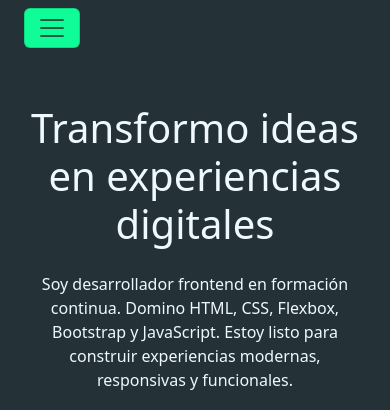
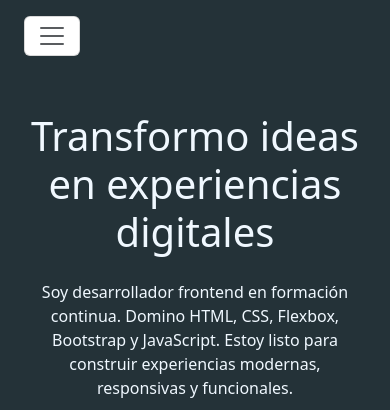
Before and after one commit to rcortesia69/rcortesia69.github.io, a plain HTML site: page Portafolio.html in a window 390 px wide. Shown: the top 410 px of the page. Drawn offline with nearby package versions, Linux system fonts and the light colour scheme.

Commit message:
se agregan cambios en navbar haciendo responsive y se modifica color del boton

```diff
--- a/Portafolio.html
+++ b/Portafolio.html
@@ -14,11 +14,13 @@
     <!-- Navbar -->
     <nav class="navbar navbar-expand-md ">
       <div class="container-fluid">
-        <button class="navbar-toggler" type="button" data-bs-toggle="collapse" data-bs-target="#navbarTogglerDemo01" aria-controls="navbarTogglerDemo01" aria-expanded="false" aria-label="Toggle navigation">
+
+        <button class="navbar-toggler mt-2" type="button" data-bs-toggle="collapse" data-bs-target="#navbarTogglerDemo01" aria-controls="navbarTogglerDemo01" aria-expanded="false" aria-label="Toggle navigation">
           <span class="navbar-toggler-icon"></span>
         </button>
+
         <div class="collapse navbar-collapse justify-content-between m-2 p-2" id="navbarTogglerDemo01">
-          <h1><i class="bi bi-code-slash"></i>Ricardo Cortesia</h1>
+          <h1 class="navbar-brand d-none d-md-block text-white fs-2"><i class="bi bi-code-slash"></i>Ricardo Cortesia</h1>
           <ul class="navbar-nav m-2 justify-content-center align-items-center">
             <li class="nav-item inicio">
               <a class="nav-link "  href="index.html">CV</a>
--- a/assets/css/style.css
+++ b/assets/css/style.css
@@ -27,7 +27,8 @@ body {
     font-size: 1.7rem;
 }
 .navbar-toggler{
-    background-color: #10fc99;
+    background-color: #ffffff;
+    color: #9e9e9e;
 }
 
 
```
